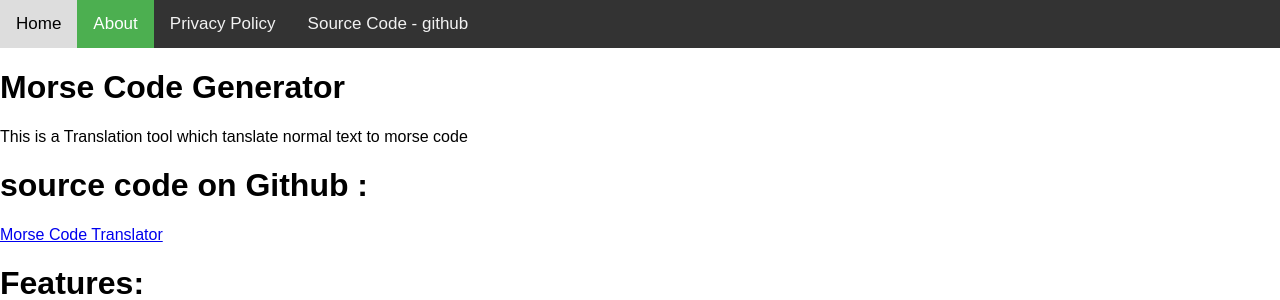
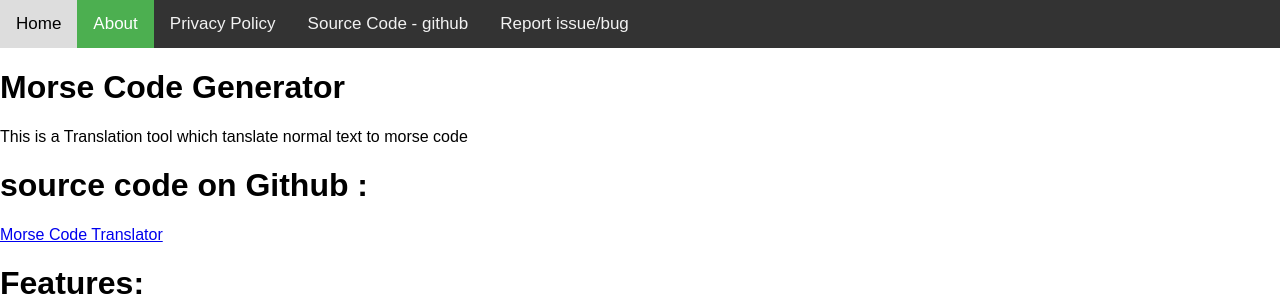
Before and after one commit to Nktech-Official/MorseCodeTranlator, a Flask app: page /about in a window 1280 px wide. Shown: the top 300 px of the page. Run offline with Flask 2, Linux system fonts and the light colour scheme.

Commit message:
report issue added

```diff
--- a/templates/base.html
+++ b/templates/base.html
@@ -16,7 +16,8 @@
     <a id="Home" href="/">Home</a>
     <a id="about" href="/about">About</a>
     <a id="privacy" href="/PrivacyPolicy">Privacy Policy</a>
-    <a id="githun" href="https://github.com/Nktech-Official/MorseCodeTranlator.git" target="_blank">Source Code - github</a>
+    <a id="github" href="https://github.com/Nktech-Official/MorseCodeTranlator.git" target="_blank">Source Code - github</a>
+    <a href="https://github.com/Nktech-Official/MorseCodeTranlator/issues" target="_blank">Report issue/bug</a>
     <a href="javascript:void(0);" class="icon" onclick="repo_nav()">
         <i class="fa fa-bars"></i>
     </a>
```
